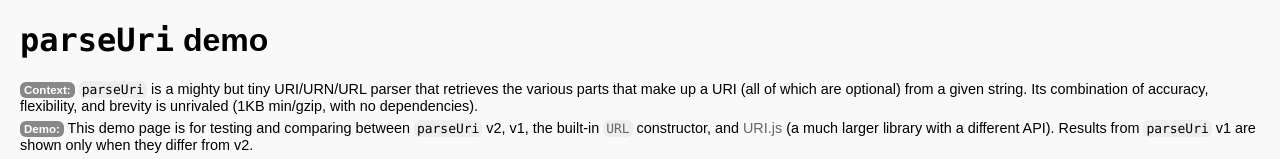
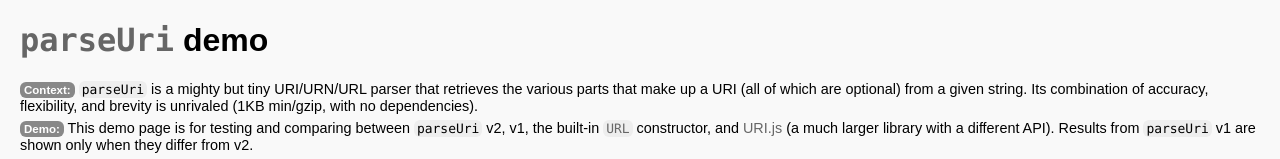
Before and after one commit to slevithan/parseuri, a website: page demo/index.html in a window 1280 px wide. Shown: the top 159 px of the page. Drawn offline with nearby package versions, Linux system fonts and the light colour scheme.

Commit message:
repo link on demo page

```diff
--- a/demo/index.html
+++ b/demo/index.html
@@ -11,7 +11,7 @@
   <script src="assets/run.js"></script>
 </head>
 <body id="body">
-  <h1><code>parseUri</code> demo</h1>
+  <h1><a href="https://github.com/slevithan/parseuri"><code>parseUri</code></a> demo</h1>
   <p><span class="badge">Context:</span>
     <code>parseUri</code> is a mighty but tiny URI/URN/URL parser that retrieves the various parts
     that make up a URI (all of which are optional) from a given string. Its combination of
```
